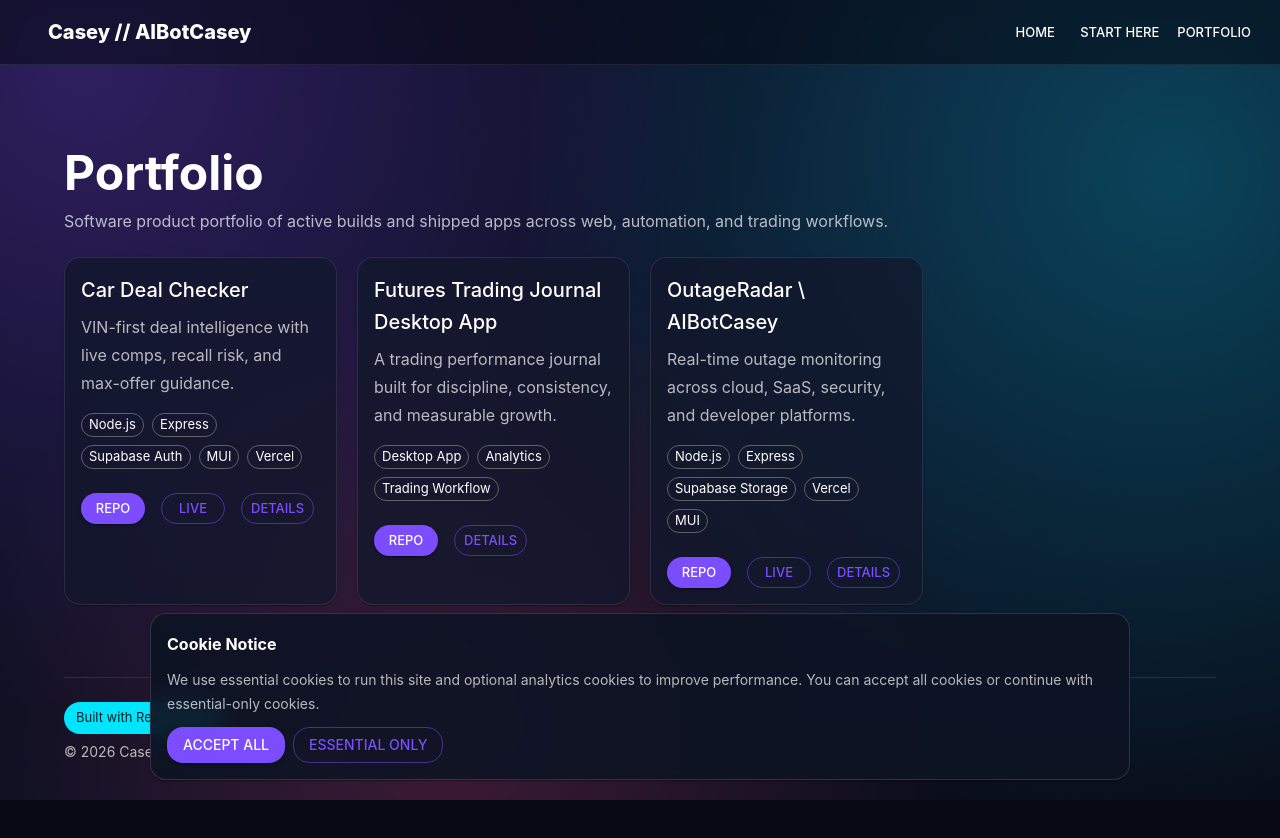
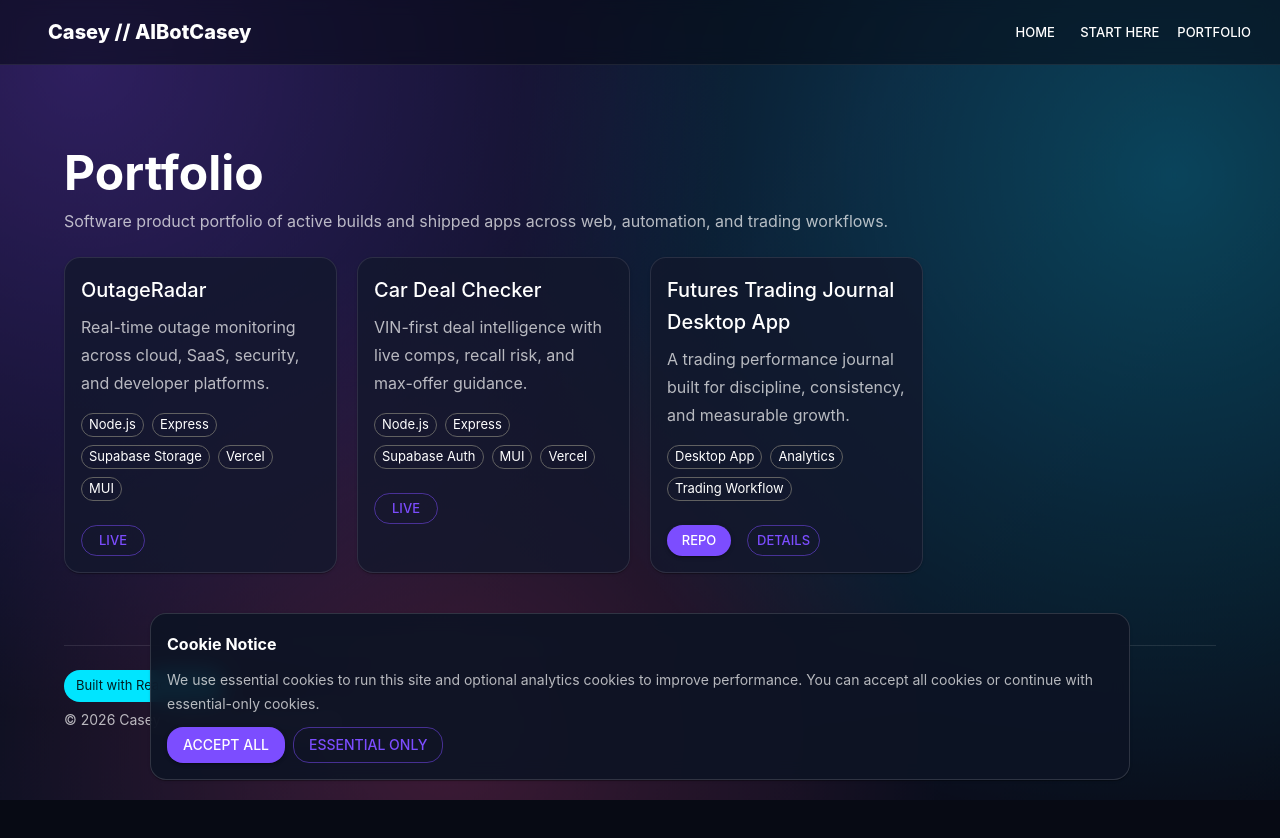
Before and after one commit to AIBotCasey/casey-pages, a React (Vite) app: page /portfolio in a window 1280 px wide. Shown: the top 838 px of the page. After the commit the page ends 810 px from the top, so only its background shows below. Built offline with nearby package versions, Linux system fonts and the light colour scheme; some icons are missing.

Commit message:
Prioritize OutageRadar and hide repo/details for selected live apps

```diff
--- a/src/data/projects.js
+++ b/src/data/projects.js
@@ -1,4 +1,18 @@
 export const projects = [
+  {
+    slug: 'outageradar',
+    name: 'OutageRadar',
+    repoUrl: 'https://github.com/AIBotCasey/big-tech-outage-radar',
+    liveUrl: 'https://outageradar.aibotcasey.com',
+    tagline: 'Real-time outage monitoring across cloud, SaaS, security, and developer platforms.',
+    summary:
+      'OutageRadar centralizes service health from major providers with a backend polling pipeline and a fast public dashboard for incident awareness.',
+    stack: ['Node.js', 'Express', 'Supabase Storage', 'Vercel', 'MUI'],
+    status: 'Live',
+    featured: true,
+    hideRepo: true,
+    hideProjectPage: true,
+  },
   {
     slug: 'car-deal-checker',
     name: 'Car Deal Checker',
@@ -10,6 +24,8 @@ export const projects = [
     stack: ['Node.js', 'Express', 'Supabase Auth', 'MUI', 'Vercel'],
     status: 'Live',
     featured: true,
+    hideRepo: true,
+    hideProjectPage: true,
   },
   {
     slug: 'futures-trading-journal-desktop',
@@ -22,16 +38,4 @@ export const projects = [
     status: 'Active Build',
     featured: true,
   },
-  {
-    slug: 'outageradar',
-    name: 'OutageRadar \\ AIBotCasey',
-    repoUrl: 'https://github.com/AIBotCasey/big-tech-outage-radar',
-    liveUrl: 'https://outageradar.aibotcasey.com',
-    tagline: 'Real-time outage monitoring across cloud, SaaS, security, and developer platforms.',
-    summary:
-      'OutageRadar centralizes service health from major providers with a backend polling pipeline and a fast public dashboard for incident awareness.',
-    stack: ['Node.js', 'Express', 'Supabase Storage', 'Vercel', 'MUI'],
-    status: 'Live',
-    featured: true,
-  },
 ]
--- a/src/pages/HomePage.jsx
+++ b/src/pages/HomePage.jsx
@@ -93,11 +93,15 @@ export default function HomePage() {
                   <Typography color="text.secondary">{project.tagline}</Typography>
                 </CardContent>
                 <CardActions sx={{ px: 2, pb: 2, mt: 'auto', gap: 0.75, flexWrap: 'nowrap' }}>
-                  <Button size="small" variant="contained" href={project.repoUrl} target="_blank" rel="noreferrer">View Repo</Button>
                   {project.liveUrl ? (
                     <Button size="small" variant="outlined" href={project.liveUrl} target="_blank" rel="noreferrer">Live App</Button>
                   ) : null}
-                  <Button size="small" variant="outlined" component={RouterLink} to={`/projects/${project.slug}`}>Project Page</Button>
+                  {!project.hideRepo ? (
+                    <Button size="small" variant="contained" href={project.repoUrl} target="_blank" rel="noreferrer">View Repo</Button>
+                  ) : null}
+                  {!project.hideProjectPage ? (
+                    <Button size="small" variant="outlined" component={RouterLink} to={`/projects/${project.slug}`}>Project Page</Button>
+                  ) : null}
                 </CardActions>
               </Card>
             </Grid>
--- a/src/pages/PortfolioPage.jsx
+++ b/src/pages/PortfolioPage.jsx
@@ -46,9 +46,9 @@ export default function PortfolioPage() {
                 </Stack>
               </CardContent>
               <CardActions sx={{ px: 2, pb: 2, gap: 1, flexWrap: 'wrap' }}>
-                <Button size="small" variant="contained" href={project.repoUrl} target="_blank" rel="noreferrer">Repo</Button>
                 {project.liveUrl ? <Button size="small" variant="outlined" href={project.liveUrl} target="_blank" rel="noreferrer">Live</Button> : null}
-                <Button size="small" variant="outlined" component={RouterLink} to={`/projects/${project.slug}`}>Details</Button>
+                {!project.hideRepo ? <Button size="small" variant="contained" href={project.repoUrl} target="_blank" rel="noreferrer">Repo</Button> : null}
+                {!project.hideProjectPage ? <Button size="small" variant="outlined" component={RouterLink} to={`/projects/${project.slug}`}>Details</Button> : null}
               </CardActions>
             </Card>
           </Grid>
--- a/src/pages/ProjectPage.jsx
+++ b/src/pages/ProjectPage.jsx
@@ -58,6 +58,11 @@ export default function ProjectPage() {
     )
   }
 
+  if (project.hideProjectPage && project.liveUrl) {
+    window.location.replace(project.liveUrl)
+    return null
+  }
+
   return (
     <Stack spacing={3}>
       <Button component={RouterLink} to="/portfolio" variant="outlined" sx={{ width: 'fit-content' }}>← Back to Portfolio</Button>
--- a/src/pages/StartHerePage.jsx
+++ b/src/pages/StartHerePage.jsx
@@ -61,8 +61,9 @@ export default function StartHerePage() {
                 <Typography color="text.secondary">{project.summary}</Typography>
               </CardContent>
               <CardActions sx={{ px: 2, pb: 2, gap: 1, flexWrap: 'wrap' }}>
-                <Button component={RouterLink} to={`/projects/${project.slug}`} variant="outlined">Project Page</Button>
-                <Button href={project.repoUrl} target="_blank" rel="noreferrer" variant="contained">Repository</Button>
+                {project.liveUrl ? <Button href={project.liveUrl} target="_blank" rel="noreferrer" variant="outlined">Live App</Button> : null}
+                {!project.hideProjectPage ? <Button component={RouterLink} to={`/projects/${project.slug}`} variant="outlined">Project Page</Button> : null}
+                {!project.hideRepo ? <Button href={project.repoUrl} target="_blank" rel="noreferrer" variant="contained">Repository</Button> : null}
               </CardActions>
             </Card>
           </Grid>
```
Also changed, not shown: 1 other file (tests, documents, lock files or other folders).
